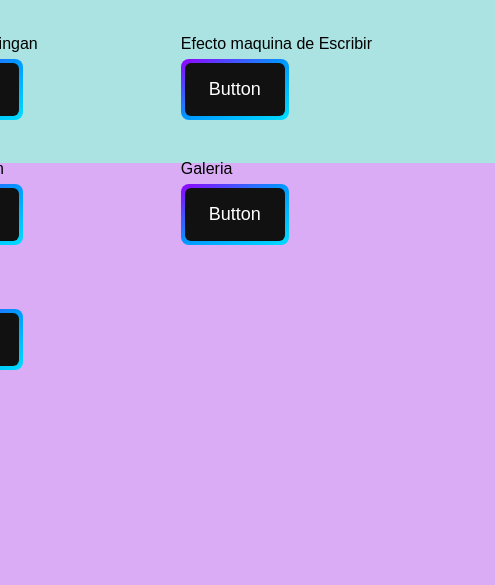
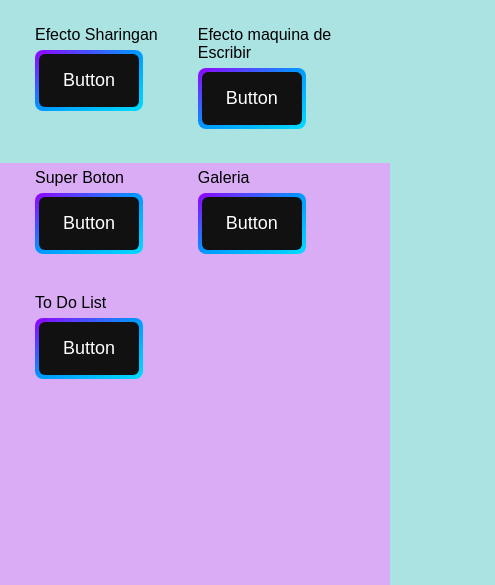
Before and after one commit to JoseCarlos00/My-personal-repository.github.io, a plain HTML site: page index.html in a window 390 px wide. Shown: the part 259-844 px from the top of the page, 495 px wide, since content can reach past the window. Drawn offline with Linux system fonts and the light colour scheme.

Commit message:
agregando @meida qeryl

```diff
--- a/CSS/style.css
+++ b/CSS/style.css
@@ -69,3 +69,11 @@ button:active {
 form {
     margin: 20px;
 }
+
+
+@media (max-width: 640px) {
+    main section {
+        width: 360px;
+    }
+
+}
```
